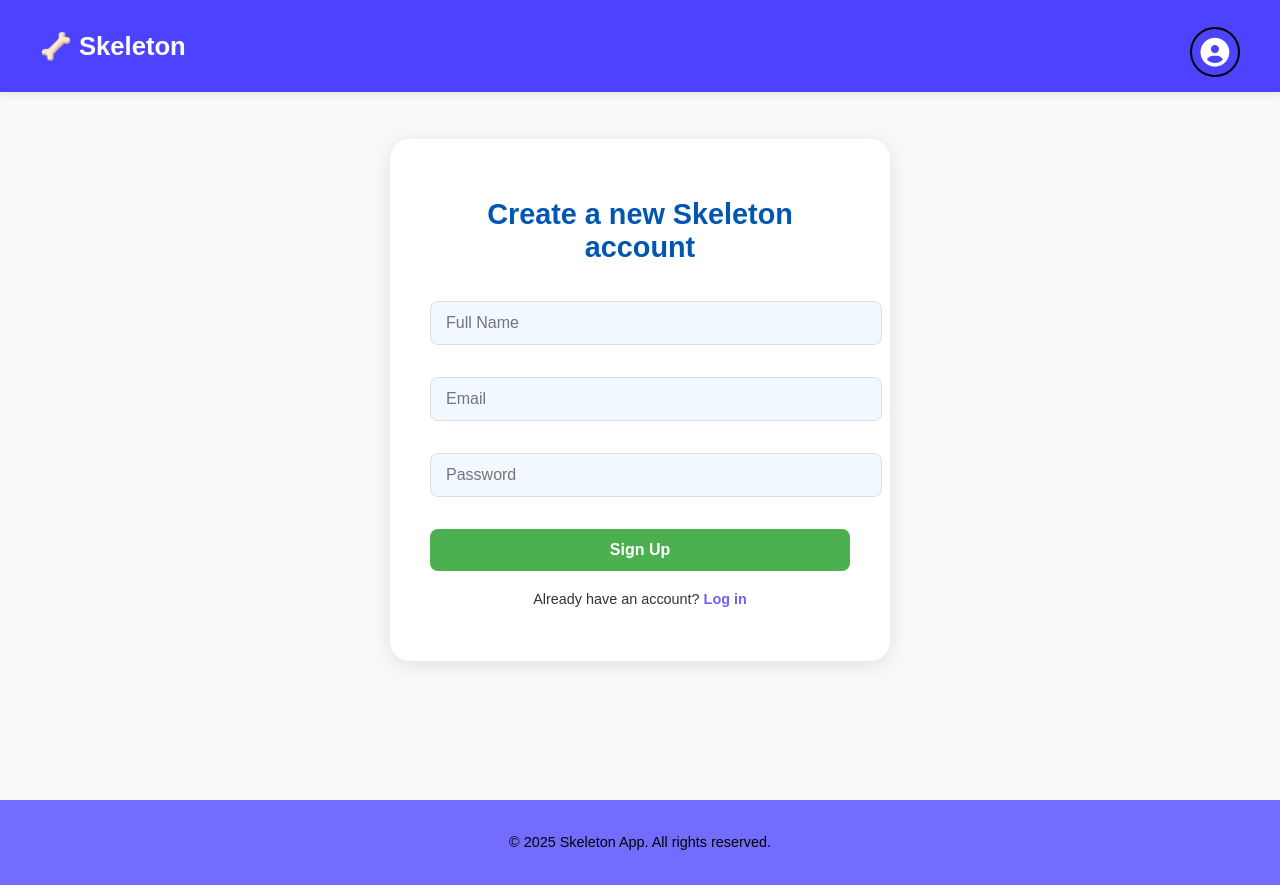
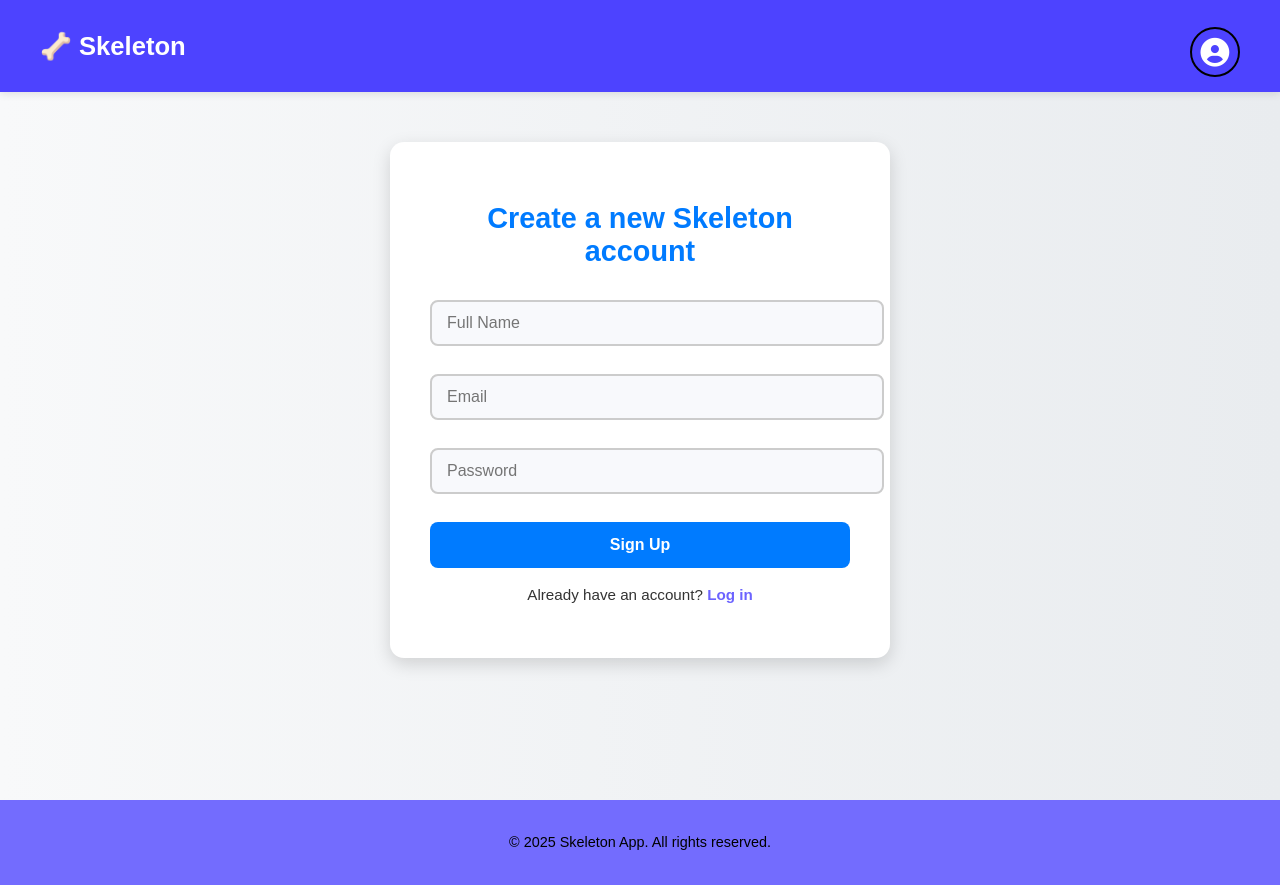
Before and after one commit to rishabhworks/The-Semicolon-Squad, a React (Create React App) app in the folder frontend/skeleton/: page /signin in a window 1280 px wide. Built offline with nearby package versions, Linux system fonts and the light colour scheme.

Commit message:
very slight enhancement of auth.css

```diff
--- a/frontend/skeleton/src/Components/Auth/Auth.css
+++ b/frontend/skeleton/src/Components/Auth/Auth.css
@@ -1,33 +1,34 @@
 :root {
-  --primary: #4CAF50;
+  --primary: #007bff;
   --secondary: #6c63ff;
-  --hover: #45a049;
+  --hover: #0056b3;
   --text-light: #ffffff;
-  --bg-light: #f9f9f9;
-  --shadow: 0 4px 20px rgba(0, 0, 0, 0.1);
-  --transition: all 0.3s ease;
+  --bg-light: #f4f6f9;
+  --shadow: 0 6px 18px rgba(0, 0, 0, 0.15);
+  --transition: all 0.3s ease-in-out;
 }
 
 body {
   margin: 0;
-  background-color: var(--bg-light);
+  background: linear-gradient(135deg, #eef1f5, #dfe6ee);
   font-family: 'Segoe UI', sans-serif;
 }
 
+/* Centering containers */
 .login-container,
 .signin-container {
   display: flex;
   justify-content: center;
   align-items: center;
   min-height: 100vh;
-  background: var(--bg-light);
 }
 
+/* Box for login and signup */
 .login-box,
 .signin-box {
   background: white;
   padding: 40px;
-  border-radius: 20px;
+  border-radius: 14px;
   box-shadow: var(--shadow);
   width: 100%;
   max-width: 420px;
@@ -35,33 +36,45 @@ body {
   transition: var(--transition);
 }
 
+.login-box:hover,
+.signin-box:hover {
+  transform: translateY(-2px);
+}
+
+/* Titles */
 .login-title,
 .signin-title {
   font-size: 1.8rem;
-  font-weight: 700;
-  margin-bottom: 25px;
+  font-weight: bold;
+  color: var(--primary);
+  margin-bottom: 20px;
 }
 
+/* Input Fields */
 .input {
   width: 100%;
   padding: 12px 15px;
-  margin-bottom: 20px;
-  border: 1px solid #ddd;
+  margin-bottom: 16px;
+  border: 2px solid #ccc;
   border-radius: 8px;
   font-size: 1rem;
+  background: #f8f9fc;
   transition: var(--transition);
 }
 
 .input:focus {
   border-color: var(--secondary);
+  background: #eef1f9;
   box-shadow: 0 0 0 3px rgba(108, 99, 255, 0.2);
   outline: none;
 }
 
+/* Password Field Container */
 .password-container {
   position: relative;
 }
 
+/* Password Toggle */
 .password-toggle {
   position: absolute;
   top: 50%;
@@ -73,15 +86,16 @@ body {
   font-size: 1.2rem;
 }
 
+/* Buttons */
 .login-button,
 .submit-button {
   width: 100%;
-  padding: 12px;
+  padding: 14px;
   font-size: 1rem;
   font-weight: bold;
   border: none;
   border-radius: 8px;
-  background-color: var(--primary);
+  background: var(--primary);
   color: var(--text-light);
   cursor: pointer;
   transition: var(--transition);
@@ -89,16 +103,14 @@ body {
 
 .login-button:hover,
 .submit-button:hover {
-  background-color: var(--hover);
+  background: var(--hover);
+  transform: scale(1.03);
 }
 
-.google-login {
-  margin-top: 20px;
-}
-
+/* Switch Text */
 .switch-text {
-  margin-top: 20px;
-  font-size: 0.9rem;
+  margin-top: 18px;
+  font-size: 0.95rem;
 }
 
 .switch-link {
@@ -111,23 +123,24 @@ body {
   text-decoration: underline;
 }
 
+/* Forgot Password */
 .forgot-password {
   background: none;
   border: none;
   color: var(--secondary);
   text-decoration: underline;
   cursor: pointer;
-  font-size: 0.85rem;
-  text-align: right;
+  font-size: 0.9rem;
 }
 
 .forgot-password:hover {
   text-decoration: underline;
 }
 
+/* Terms and Conditions */
 .terms-text {
   margin-top: 15px;
-  font-size: 0.8rem;
+  font-size: 0.85rem;
   color: #666;
 }
 
```
